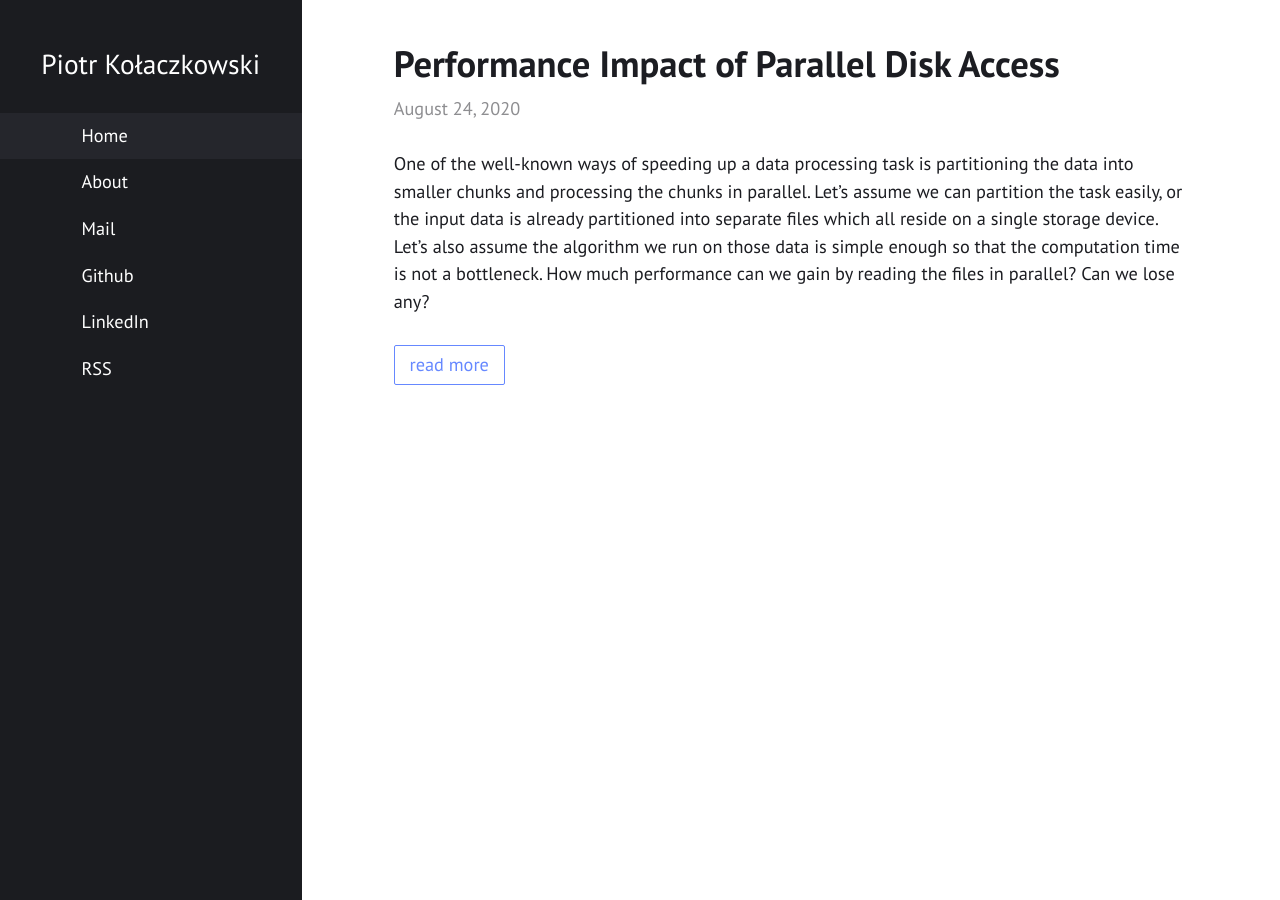
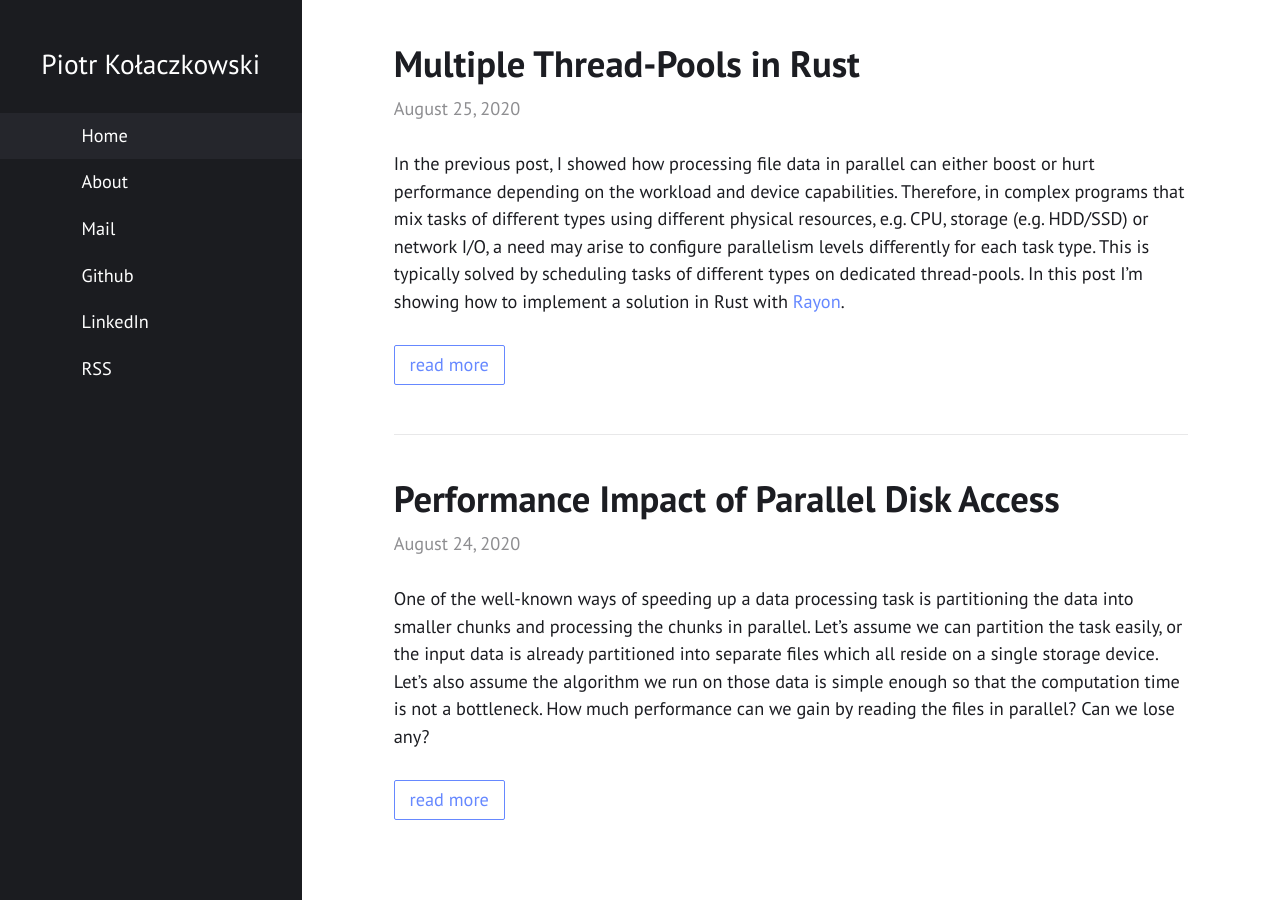
Before and after one commit to pkolaczk/pkolaczk.github.io, a Jekyll site: the page built from index.html, in a window 1280 px wide. Built offline with Jekyll 4.4.1, drawn with Linux system fonts in a browser that asks for light colours; nearby versions of some CDN libraries; library files that are not in the unit come from our copies; some of the changed lines change nothing that is shown.

Commit message:
New post: Multiple thread pools in Rust

````diff
--- /dev/null
+++ b/_posts/2020-08-25-multiple-threadpools-rust.md
@@ -0,0 +1,502 @@
+---
+layout: post
+title: Multiple Thread-Pools in Rust
+comments: true
+excerpt_separator: <!--more-->
+---
+
+In the previous post, I showed how processing file data in parallel can either boost or hurt performance
+depending on the workload and device capabilities. Therefore, in complex programs that mix tasks
+of different types using different physical resources, e.g. CPU, storage (e.g. HDD/SSD)
+or network I/O, a need may arise to configure parallelism levels differently for each task type.
+This is typically solved by scheduling tasks of different types on dedicated thread-pools.
+In this post I'm showing how to implement a solution in Rust with [Rayon](https://crates.io/crates/rayon).
+<!--more-->
+
+After I realized multi-threaded access to data on a single HDD is a *really bad idea*,
+I wanted to process files residing on HDD with only one thread-per-device, but still keep multithreading for SSDs.
+Also, both groups of files should be processed independently, in parallel.
+Honestly, that didn't look like something hard to do. I've been using thread-pools in Java for years.
+For each file to process, I just need to schedule an asynchronous hashing task on a proper thread-pool
+executor and that's it. How hard could that be in Rust?
+
+My program already used Rayon in a very functional style, so the main part of the code responsible for file hashing
+looked like that:
+
+```rust
+let files: Vec<std::path::PathBuf> = ...   // collection of input files
+let hashes: Vec<FileHash> = files
+  .into_par_iter()           // creates a Rayon parallel iterator over all files
+  .map(|f| compute_hash(f))  // reads the contents of a file and returns its hash; blocking
+  .collect();
+```
+In this approach, all the files are processed by the default Rayon thread-pool and
+there is no place to tell Rayon which thread pool to use for given file.
+
+# A Single Custom Thread-Pool
+
+Rayon allows to build custom thread-pools with `ThreadPoolBuilder` and `ThreadPool` structs.
+It is quite easy to create a custom thread pool and manually spawn tasks on it:
+
+```rust
+use std::thread;
+let pool = rayon::ThreadPoolBuilder::new()
+    .num_threads(4)
+    .build()
+    .unwrap();
+pool.spawn(|| println!("Task executes on thread: {:?}", thread::current().id()));
+pool.spawn(|| println!("Task executes on thread: {:?}", thread::current().id()));
+```
+
+In order to process our collection on this custom thread-pool, we need to change the "main loop" of
+a program slightly and replace the parallel iterator with a traditional loop and a channel to receive the
+results:
+
+```rust
+let pool = rayon::ThreadPoolBuilder::new()
+    .num_threads(4)
+    .build()
+    .unwrap();
+let files: Vec<std::path::PathBuf> = ...
+let (tx, rx) = std::sync::mpsc::channel();
+for f in files.into_iter() {
+    let tx = tx.clone();
+    pool.spawn(move || {
+        tx.send(compute_hash(f)).unwrap();
+    });
+}
+drop(tx); // need to close all senders, otherwise...
+let hashes: Vec<FileHash> = rx.into_iter().collect();  // ... this would block
+```
+
+# Multiple Thread Pools
+Now it is quite straightforward to transform this approach to more than one thread pool:
+
+```rust
+let hdd_pool = rayon::ThreadPoolBuilder::new()
+    .num_threads(1)
+    .build()
+    .unwrap();
+let ssd_pool = rayon::ThreadPoolBuilder::new()
+    .num_threads(16)
+    .build()
+    .unwrap();
+
+let files: Vec<std::path::PathBuf> = ...
+let (tx, rx) = std::sync::mpsc::channel();
+for f in files.into_iter() {
+    let tx = tx.clone();
+    let pool = if is_on_ssd(&f) {
+        &ssd_pool
+    } else {
+        &hdd_pool
+    };
+    pool.spawn(move || {
+        tx.send(compute_hash(f)).unwrap();
+    });
+}
+drop(tx);
+let hashes: Vec<FileHash> = rx.into_iter().collect();
+```
+
+The implementation of `is_on_ssd` is left as an exercise for the reader ;)
+
+# Scopes
+Unfortunately `ThreadPool.spawn()` method requires that the lambda passed to it has a
+`'static` lifetime, which means it must not borrow any data other than global.
+The examples above work only because we pass all the input data by `move`, so the lambda
+does not close over anything outside and the `'static` constraint is satisfied.
+
+Of course the real world is much more complex, and, in my program actually the spawned task
+needed to borrow the local context, which holds some common stuff like configuration or logger.
+
+Referencing any outside variable from inside of `spawn` lambda does not compile:
+```rust
+let logger: Log = Log::new();
+let logger = &logger;
+for f in files.into_iter() {
+    let tx = tx.clone();
+    pool.spawn(move || {
+        logger.println(format!("Computing hash of: {}", f.display()));
+        tx.send(compute_hash(f)).unwrap();
+    });
+}
+```
+
+<pre>
+error[E0597]: `logger` does not live long enough
+  --> src/pools.rs:13:18
+   |
+13 |       let logger = &logger;
+   |                    ^^^^^^^ borrowed value does not live long enough
+...
+16 | /         pool.spawn(move || {
+17 | |             logger.println(format!("Computing hash of: {}", f.display()));
+18 | |             tx.send(f).unwrap();
+19 | |         });
+   | |__________- argument requires that `logger` is borrowed for `'static`
+...
+22 |   }
+   |   - `logger` dropped here while still borrowed
+
+</pre>
+
+The compiler can't see that all the tasks we spawned must finish before we leave the scope
+where `logger` is valid. This is where Rayon scopes are coming to rescue us.
+
+Instead of spawning tasks directly on a thread-pool struct, we first need to create a scope
+object by calling `scope` function. A scope is guaranteed to exit only after all tasks launched
+inside it finished. This essentially allows the tasks inside the scope to access variables that live
+at least as long as the scope:
+
+```rust
+let (tx, rx) = std::sync::mpsc::channel();
+let logger: &Log = ...;
+pool.scope(move |s| {
+    for f in files.into_iter() {
+        let tx = tx.clone();
+        s.spawn(move |s| {
+            logger.println(format!("Computing hash of: {}", f.display()));  // ok
+            tx.send(f).unwrap();
+        });
+    }
+});
+```
+
+What about multiple thread pools?
+A single `Scope` in Rayon is always associated with a single `ThreadPool`.
+Therefore, if we need multiple thread-pools, then we need multiple scopes, active at the same time.
+Fortunately, scopes can be nested:
+
+```rust
+let (tx, rx) = std::sync::mpsc::channel();
+let logger: &Log = ...;
+hdd_pool.scope(move |hdd_scope| {
+    ssd_pool.scope(move |ssd_scope| {
+        for f in files.into_iter() {
+            let tx = tx.clone();
+            if is_on_ssd(&f) {
+              ssd_scope.spawn(move |s| { ... });
+            } else {
+              hdd_scope.spawn(move |s| { ... });
+            }
+        }
+    });
+});
+```
+
+## Dynamic Number of Thread Pools
+With only two pools, nesting doesn't look bad, but in my program I needed more than two pools –
+one per each physical device. And even worse, I didn't know the number of them statically at compile time.
+
+At this point I wanted to abstract out the process of creating nested scopes in a way it doesn't pollute the
+logic of the program. I came up with the following function idea:
+
+
+```rust
+pub fn multi_scope<'scope, OP, R>(pools: &[&ThreadPool], op: OP) -> R
+where
+    OP: for<'s> FnOnce(&'s [&'s Scope<'scope>]) -> R + 'scope + Send,
+    R: Send
+```
+
+This takes an array of `ThreadPool` references, constructs a `Scope` for each `ThreadPool`
+and executes a user-defined operation (typically passed as a lambda) inside all of these scopes.
+The operation receives a list of references to `Scope` so it can spawn tasks on desired `Scope` associated
+with the given `ThreadPool`. The usage is quite straightforward and very similar to the built-in `scope`:
+
+```rust
+use rayon::ThreadPoolBuilder;
+
+let pool0 = ThreadPoolBuilder::new().build().unwrap();
+let pool1 = ThreadPoolBuilder::new().build().unwrap();
+let common = vec![0, 1, 2]; // common data
+multi_scope(&[&pool0, &pool1], |scopes| {
+    scopes[0].spawn(|s| { /* execute on pool1, can use &common */ });
+    scopes[1].spawn(|s| { /* execute on pool2, can use &common */ });
+});
+```
+
+How to implement `multi_scope`? There is no way to obtain a `Scope` value directly from Rayon.
+The only way we can get a reference to a `Scope` is inside a lambda passed to `scope`.
+So if we need multiple scopes active at the same time, we must nest scopes in each other.
+This sounds like a recursion.
+
+## Fight with The Borrow Checker
+My initial take looked like this:
+
+```rust
+pub fn multi_scope<'scope, OP, R>(pools: &[&ThreadPool], op: OP) -> R
+where
+    OP: for<'s> FnOnce(&'s [&'s Scope<'scope>]) -> R + 'scope + Send,
+    R: Send,
+{
+    nest(pools, Vec::with_capacity(pools.len()), op)
+}
+
+fn nest<'scope, OP, R>(pools: &[&ThreadPool], scopes: Vec<&Scope<'scope>>, op: OP) -> R
+where
+    OP: for<'s> FnOnce(&'s [&'s Scope<'scope>]) -> R + 'scope + Send,
+    R: Send,
+{
+    if !pools.is_empty() {
+        pools[0].scope(move |s| {
+            let mut scopes = scopes;
+            scopes.push(s);
+            nest(&pools[1..], scopes, op)
+        })
+    } else {
+        (op)(&scopes)
+    }
+}
+```
+
+An additional function `nest` creates one new `Scope` and pushes it into the `scopes` vector, then it calls itself
+recursively until it runs out of `ThreadPool` values. Finally it calls the user operation `op`
+passing the created `scopes` vector to it.
+
+To my surprise that didn't compile. Oh well!
+<pre>
+error[E0621]: explicit lifetime required in the type of `scopes`
+  --> src/pools.rs:42:25
+   |
+34 | fn nest<'scope, OP, R>(pools: &[&ThreadPool], scopes: Vec<&Scope<'scope>>, op: OP) -> R
+   |                                                       ------------------- help: add explicit lifetime `'scope` to the type of `scopes`: `std::vec::Vec<&'scope rayon_core::scope::Scope<'scope>>`
+...
+42 |             scopes.push(s);
+   |                         ^ lifetime `'scope` required
+
+</pre>
+
+Wait, there is a hint here. As usual with Rust coding, let's apply the hint the compiler gave to us:
+
+```rust
+fn nest<'scope, OP, R>(pools: &[&ThreadPool], scopes: Vec<&'scope Scope<'scope>>, op: OP) -> R
+```
+
+This made it only worse :(
+<pre>
+error[E0495]: cannot infer an appropriate lifetime due to conflicting requirements
+  --> src/pools.rs:41:33
+   |
+41 |             let mut scopes: Vec<&Scope<'scope>> = scopes;
+   |                                 ^
+   |
+note: first, the lifetime cannot outlive the anonymous lifetime #2 defined on the body at 40:24...
+  --> src/pools.rs:40:24
+   |
+40 |           pools[0].scope(move |s| {
+   |  ________________________^
+41 | |             let mut scopes: Vec<&Scope<'scope>> = scopes;
+42 | |             scopes.push(s);
+43 | |             nest(&pools[1..], scopes, op)
+44 | |         })
+   | |_________^
+note: ...so that reference does not outlive borrowed content
+  --> src/pools.rs:42:25
+   |
+42 |             scopes.push(s);
+   |                         ^
+note: but, the lifetime must be valid for the lifetime `'scope` as defined on the function body at 34:9...
+  --> src/pools.rs:34:9
+   |
+34 | fn nest<'scope, OP, R>(pools: &[&ThreadPool], scopes: Vec<&'scope Scope<'scope>>, op: OP) -> R
+   |         ^^^^^^
+note: ...so that the expression is assignable
+  --> src/pools.rs:43:31
+   |
+43 |             nest(&pools[1..], scopes, op)
+   |                               ^^^^^^
+   = note: expected `std::vec::Vec<&rayon_core::scope::Scope<'_>>`
+              found `std::vec::Vec<&rayon_core::scope::Scope<'scope>>`
+</pre>
+
+What happens if we try to "help" the compiler with inferring the `scopes` vector lifetime and require all references to be valid for at least `'scope`?
+```rust
+fn nest<'scope, OP, R>(pools: &'scope [&'scope ThreadPool], scopes: Vec<&'scope Scope<'scope>>, op: OP) -> R
+where
+    OP: for<'s> FnOnce(&'s [&'s Scope<'scope>]) -> R + 'scope + Send,
+    R: Send,
+{
+    if !pools.is_empty() {
+        pools[0].scope(move |s| {
+            let mut scopes: Vec<&'scope Scope<'scope>> = scopes;
+            scopes.push(s);
+            nest(&pools[1..], scopes, op)
+        })
+    } else {
+        (op)(&scopes)
+    }
+
+```
+<pre>
+error[E0312]: lifetime of reference outlives lifetime of borrowed content...
+  --> src/pools.rs:42:25
+   |
+42 |             scopes.push(s);
+   |                         ^
+   |
+note: ...the reference is valid for the lifetime `'scope` as defined on the function body at 34:9...
+  --> src/pools.rs:34:9
+   |
+34 | fn nest<'scope, OP, R>(pools: &'scope [&'scope ThreadPool], scopes: Vec<&'scope Scope<'scope>>, op: OP) -> R
+   |         ^^^^^^
+note: ...but the borrowed content is only valid for the anonymous lifetime #2 defined on the body at 40:24
+  --> src/pools.rs:40:24
+   |
+40 |           pools[0].scope(move |s| {
+   |  ________________________^
+41 | |             let mut scopes: Vec<&'scope Scope<'scope>> = scopes;
+42 | |             scopes.push(s);
+43 | |             nest(&pools[1..], scopes, op)
+44 | |         })
+   | |_________^
+</pre>
+
+Looks like we can't really add the new scope to the vector, because now the vector type requires
+that its references live for the time of the outer-most scope. Rust collections obviously cannot hold
+references to data that lives shorter than the collection itself, therefore `'scope` must not be shorter than
+the lifetime of the vector created at the outermost recursion level.
+
+## Borrow Checker Doesn't Give Up Easily
+
+Another idea I tried was to decouple the lifetime of the references inside the vector from the actual `'scope` by introducing
+a new lifetime `'vec`, hoping that the vector would narrow down the lifetime of the inner-most scope inserted into it
+(which should be ok, because we will borrow the vector only to the inner-most scope at the end):
+
+```rust
+fn nest<'scope, 'vec, OP, R>(pools: &[&ThreadPool], scopes: Vec<&'vec Scope<'scope>>, op: OP) -> R
+where
+    OP: for<'s> FnOnce(&'s [&'s Scope<'scope>]) -> R + 'scope + Send,
+    R: Send,
+{
+    if !pools.is_empty() {
+        pools[0].scope(move |s| {
+            let mut scopes: Vec<&Scope<'scope>> = scopes;
+            scopes.push(s);
+            nest(&pools[1..], scopes, op)
+        })
+    } else {
+        (op)(&scopes)
+    }
+}
+```
+
+Almost worked, but still one more error to go...
+<pre>
+error[E0623]: lifetime mismatch
+  --> src/pools.rs:42:25
+   |
+34 | fn nest<'scope, 'vec, OP, R>(pools: &[&ThreadPool], scopes: Vec<&'vec Scope<'scope>>, op: OP) -> R
+   |                                                                 -------------------
+   |                                                                 |
+   |                                                                 these two types are declared with different lifetimes...
+...
+42 |             scopes.push(s);
+   |                         ^ ...but data from `scopes` flows into `scopes` here
+</pre>
+
+This time the error message is not helpful at all. Why is the compiler saying "these two types" while pointing to a single type?
+This baffled me for a while, but eventually I realized this must have something to do with `'vec` being inferred differently
+for the next recursion level than `'vec` on the current level. And what does it mean "`scopes` flows into `scopes`"?
+
+## The Dreaded Invariance
+I started experimenting a bit by removing some code and I realized these two logically incorrect versions compile just fine:
+
+```rust
+fn nest<'scope, 'vec, OP, R>(pools: &'scope[&'scope ThreadPool], scopes: Vec<&'vec Scope<'scope>>, op: OP) -> R
+where
+    OP: for<'s> FnOnce(&'s [&'s Scope<'scope>]) -> R + 'scope + Send,
+    R: Send,
+{
+    if !pools.is_empty() {
+        pools[0].scope(move |s| {
+            let mut scopes = Vec::new();    // <--- look here
+            scopes.push(s);                 // <--- look here
+            nest(&pools[1..], scopes, op)
+        })
+    } else {
+        (op)(&scopes)
+    }
+}
+```
+
+```rust
+fn nest<'scope, 'vec, OP, R>(pools: &'scope[&'scope ThreadPool], scopes: Vec<&'vec Scope<'scope>>, op: OP) -> R
+where
+    OP: for<'s> FnOnce(&'s [&'s Scope<'scope>]) -> R + 'scope + Send,
+    R: Send,
+{
+    if !pools.is_empty() {
+        pools[0].scope(move |s| {
+            let mut scopes = scopes;        // <--- look here
+            nest(&pools[1..], scopes, op)
+        })
+    } else {
+        (op)(&scopes)
+    }
+}
+```
+
+So I can either add the newly created scope to my vector as the only item, or I can pass the existing vector as is, without inserting the new scope!
+But I can't do both! This problem typically happens when you try to add values of different incompatible types to a collection, but here I'm adding
+values of the same type, so I should be fine...
+
+Wait, it turned out that Rayon's `Scope` struct is *invariant* over its lifetime parameter, and the lifetime is obviously a part of the type.
+In this case the compiler won't coerce one scope to another, e.g. by shortening the lifetime of the outer scope to match the lifetime of the inner scope.
+This means we can't put references to two scopes into a single vector, at least not without changing the
+source code of Rayon or changing how the type system works in Rust. What a bummer!
+
+## Unsafe Rescue
+
+Fortunately, the tiny difference in scope lifetimes caused by nesting is all internal to the `nest` function and is never observable by
+the client's code. From the outside, we can safely assume all scopes were created with the same lifetime –
+they are all created by `nest` and all dropped by it together.
+
+This is the moment, where Rust's `unsafe` comes to the rescue.
+We can "cheat" a bit, and let the compiler adjust our scope lifetimes so they match and can be stored in a single vector:
+
+```rust
+unsafe fn adjust_lifetime<'s, 'a, 'b>(scope: &'s Scope<'a>) -> &'s Scope<'b> {
+    std::mem::transmute::<&'s Scope<'a>, &'s Scope<'b>>(scope)
+}
+
+fn nest<'scope, 'vec, OP, R>(pools: &'scope[&'scope ThreadPool], scopes: Vec<&'vec Scope<'scope>>, op: OP) -> R
+where
+    OP: for<'s> FnOnce(&'s [&'s Scope<'scope>]) -> R + 'scope + Send,
+    R: Send,
+{
+    if !pools.is_empty() {
+        pools[0].scope(move |s| {
+            let mut scopes = scopes;
+            scopes.push(unsafe { adjust_lifetime(s) });
+            nest(&pools[1..], scopes, op)
+        })
+    } else {
+        (op)(&scopes)
+    }
+}
+```
+
+Actually some lifetime annotations can be dropped and the compiler is still happy:
+```rust
+unsafe fn adjust_lifetime<'s, 'a, 'b>(scope: &'s Scope<'a>) -> &'s Scope<'b> {
+    std::mem::transmute::<&'s Scope<'a>, &'s Scope<'b>>(scope)
+}
+
+fn nest<'scope, OP, R>(pools: &[&ThreadPool], scopes: Vec<&Scope<'scope>>, op: OP) -> R
+where
+    OP: for<'s> FnOnce(&'s [&'s Scope<'scope>]) -> R + 'scope + Send,
+    R: Send,
+{
+    if !pools.is_empty() {
+        pools[0].scope(move |s| {
+            let mut scopes = scopes;
+            scopes.push(unsafe { adjust_lifetime(s) });
+            nest(&pools[1..], scopes, op)
+        })
+    } else {
+        (op)(&scopes)
+    }
+}
+```
--- a/_sass/basic.sass
+++ b/_sass/basic.sass
@@ -86,7 +86,7 @@ tr:hover, tr:nth-child(odd) td
 pre
   background: reduce(12)
   border-radius: 2px
-  font-size: 0.75em
+  font-size: 0.72em
   margin: 2em 0
   padding: .8em 1em
   overflow-x: auto
````
